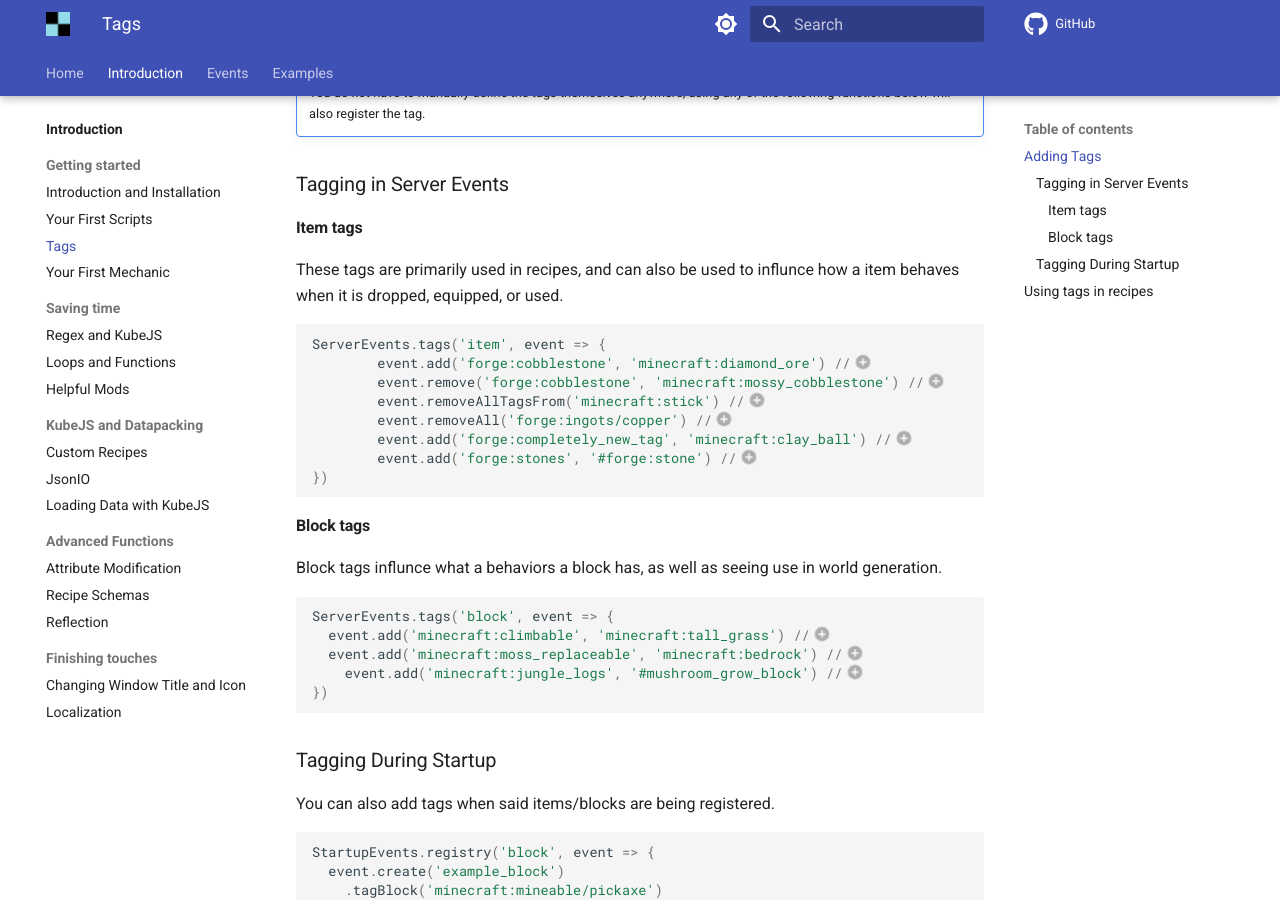
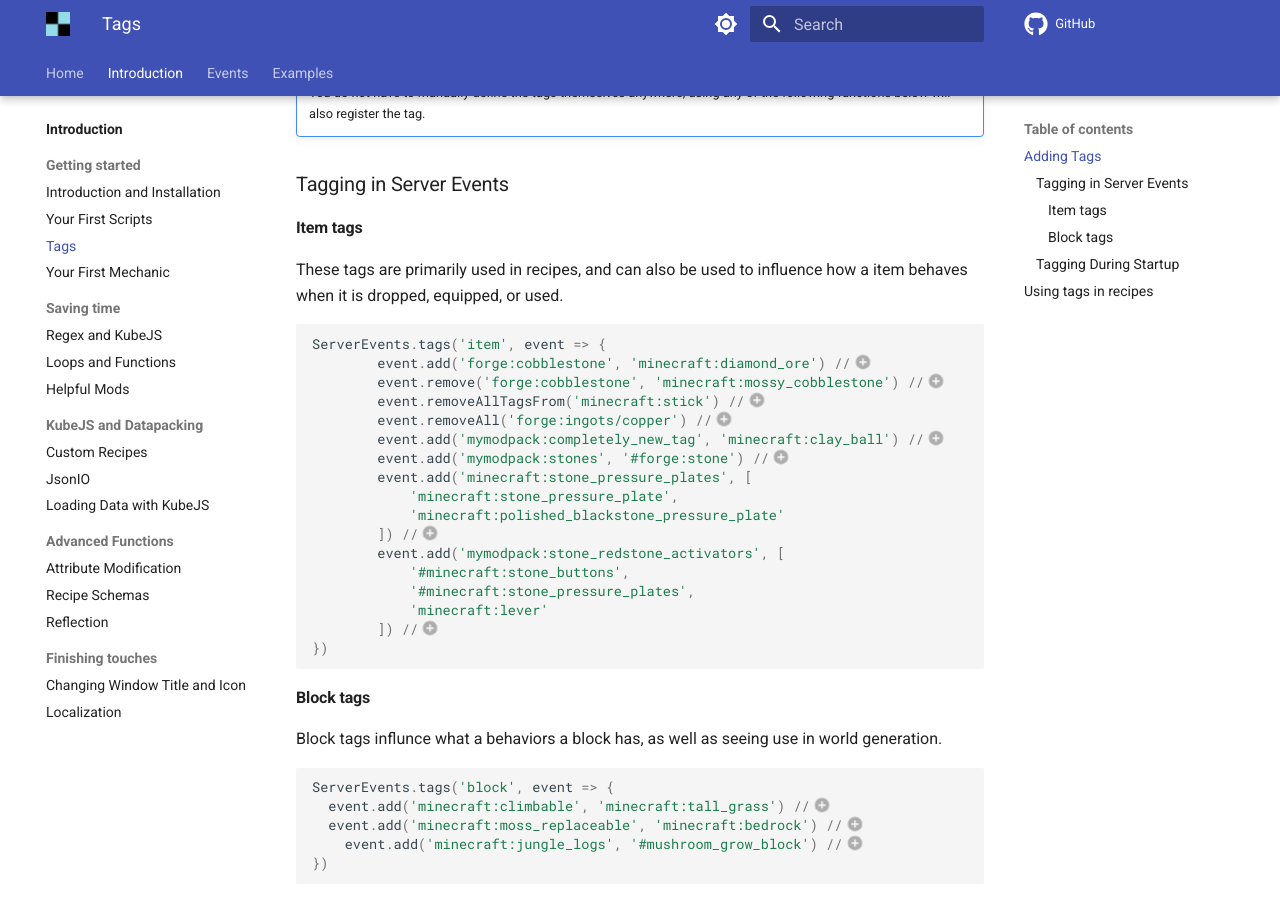
Before and after one commit to ThePansmith/docs, an MkDocs documentation site: the page built from docs/introduction/getting-started/tags.md, in a window 1280 px wide and 900 px high, scrolled down 661 px. Built offline with MkDocs 1.6.1 and Material for MkDocs 9.7.7, drawn with Linux system fonts in a browser that asks for light colours; comment, search, counter and statistics services are not loaded.

Commit message:
Add to tags.md
adds some more information to the item tags thing

````diff
--- a/docs/introduction/getting-started/tags.md
+++ b/docs/introduction/getting-started/tags.md
@@ -18,24 +18,35 @@ You can easily view an item/block's tags by holding it and using `/kubejs hand`.
     You do not have to manually define the tags themselves anywhere, using any of the following functions below will also register the tag.
 ### Tagging in Server Events
 #### Item tags
-These tags are primarily used in recipes, and can also be used to influnce how a item behaves when it is dropped, equipped, or used.
+These tags are primarily used in recipes, and can also be used to influence how a item behaves when it is dropped, equipped, or used.
 ```javascript
 ServerEvents.tags('item', event => {
         event.add('forge:cobblestone', 'minecraft:diamond_ore') //(1)
         event.remove('forge:cobblestone', 'minecraft:mossy_cobblestone') //(2)
         event.removeAllTagsFrom('minecraft:stick') //(3)
         event.removeAll('forge:ingots/copper') //(4)
-        event.add('forge:completely_new_tag', 'minecraft:clay_ball') //(5)
-        event.add('forge:stones', '#forge:stone') //(6)
+        event.add('mymodpack:completely_new_tag', 'minecraft:clay_ball') //(5)
+        event.add('mymodpack:stones', '#forge:stone') //(6)
+        event.add('minecraft:stone_pressure_plates', [
+            'minecraft:stone_pressure_plate',
+            'minecraft:polished_blackstone_pressure_plate'
+        ]) //(7)
+        event.add('mymodpack:stone_redstone_activators', [
+            '#minecraft:stone_buttons',
+            '#minecraft:stone_pressure_plates',
+            'minecraft:lever'
+        ]) //(8)
 })
 ```
 
-1. **Add to Tag**: Adds `minecraft:diamond_ore` to the `forge:cobblestone` tag.
-2. **Remove from Tag**: Removes `minecraft:mossy_cobblestone` from the `forge:cobblestone` tag.
+1. **Add to Tag**: Adds `minecraft:diamond_ore` to the `#forge:cobblestone` tag.
+2. **Remove from Tag**: Removes `minecraft:mossy_cobblestone` from the `#forge:cobblestone` tag.
 3. **Remove All Tags**: Clears all tags associated with `minecraft:stick`.
-4. **Remove All Entries**: Clears all items from the `forge:ingots/copper` tag.
-5. **Create New Tag**: Creates a new tag `forge:completely_new_tag` and adds `minecraft:clay_ball` to it.
-6. **Tag Nesting**: Adds the `forge:stone` tag as a child of the `forge:stones` tag.
+4. **Remove All Entries**: Clears all items from the `#forge:ingots/copper` tag.
+5. **Create New Tag**: Creates a new tag `#mymodpack:completely_new_tag` and adds `minecraft:clay_ball` to it. New tags can use any namespace.
+6. **Tag Nesting**: Adds the `forge:stone` tag as a child of the `#mymodpack:stones` tag.
+7. **Array of Entries**: Adds `minecraft:stone_pressure_plate` and `minecraft:polished_blackstone_pressure_plate` to the new tag `#minecraft:stone_pressure_plates`.
+8. **Array of Entries and Tags**: Adds the `#minecraft:stone_buttons` and `#minecraft:stone_pressure_plates` tags as children and adds `minecraft:lever` to the `#mymodpack:stone_redstone_activators` tag.
 
 #### Block tags
 Block tags influnce what a behaviors a block has, as well as seeing use in world generation.
````
